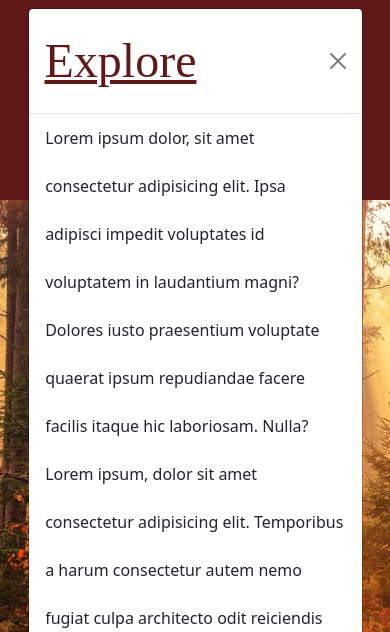
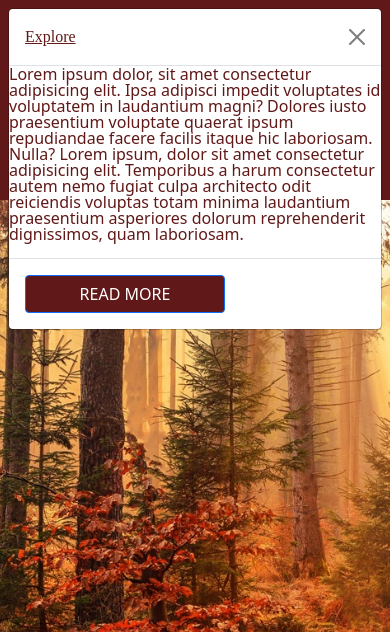
Before and after one commit to CrowdedAstronaut/udundi-code-challenge, a website: page src/index.html in a window 390 px wide. Both pictures are taken after a click on the button 105 px from the left and 127 px from the top of the page. Shown: the top 632 px of the page. Drawn offline with nearby package versions, Linux system fonts and the light colour scheme; a web font is replaced by a local one.

Commit message:
Reached MVP

```diff
--- a/src/css/style.css
+++ b/src/css/style.css
@@ -38,6 +38,10 @@ h5 {
   text-decoration: underline;
   font-size: 3rem;
 }
+p {
+  color: #611818;
+}
+
 .container {
   width: 100%;
   height: 100%;
@@ -98,6 +102,13 @@ h5 {
   line-height: 300%;
   padding: 0% 5% 0% 5%;
 }
+.modal-footer {
+  justify-content: flex-start;
+}
+.btn-primary {
+  background-color: #611818;
+  width: 200px;
+}
 
 @media only screen and (max-width: 600px) {
   h1 {
@@ -107,6 +118,9 @@ h5 {
     font-size: 1rem;
     color: white;
   }
+  h5 {
+    font-size: 1rem;
+  }
   .red-box {
     height: 200px;
   }
@@ -114,4 +128,11 @@ h5 {
     top: 50px;
     left: 50px;
   }
+  .modal-body {
+    padding: 0%;
+  }
+  .modal-dialog {
+    line-height: 100%;
+    padding: 0%;
+  }
 }
--- a/src/index.html
+++ b/src/index.html
@@ -83,14 +83,7 @@
             </p>
           </div>
           <div class="modal-footer">
-            <button
-              type="button"
-              class="btn btn-secondary"
-              data-bs-dismiss="modal"
-            >
-              Close
-            </button>
-            <button type="button" class="btn btn-primary">Save changes</button>
+            <button type="button" class="btn btn-primary">READ MORE</button>
           </div>
         </div>
       </div>
```
Also changed, not shown: README.md.
